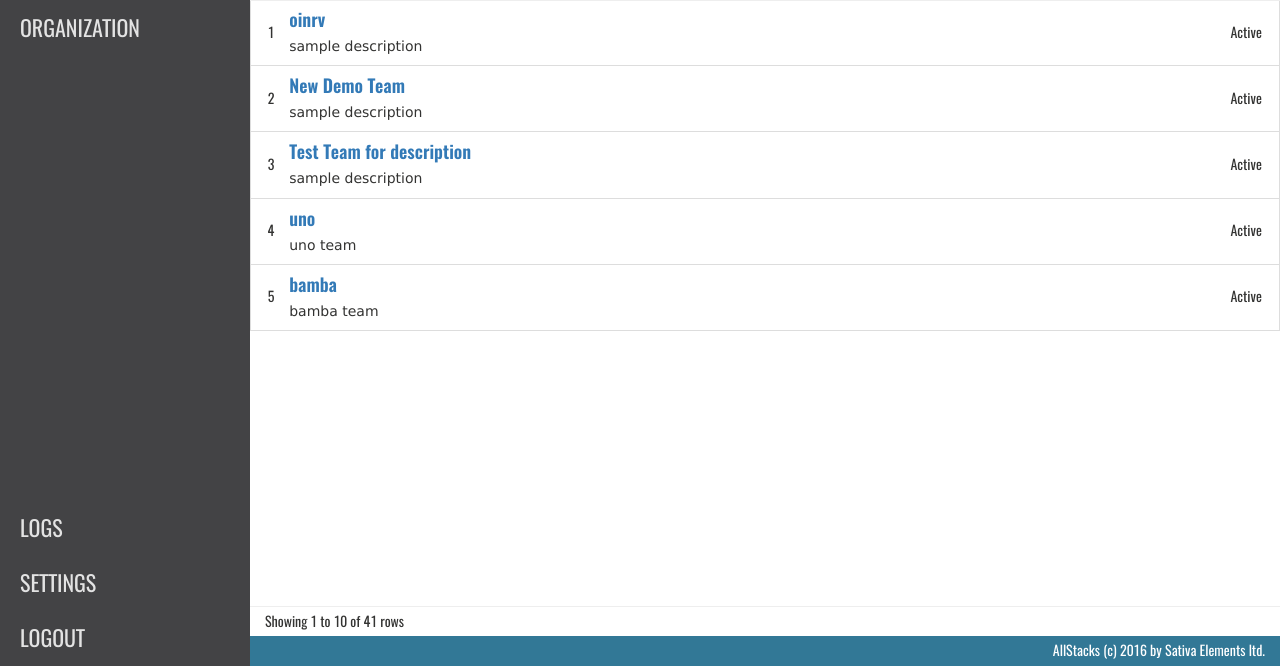
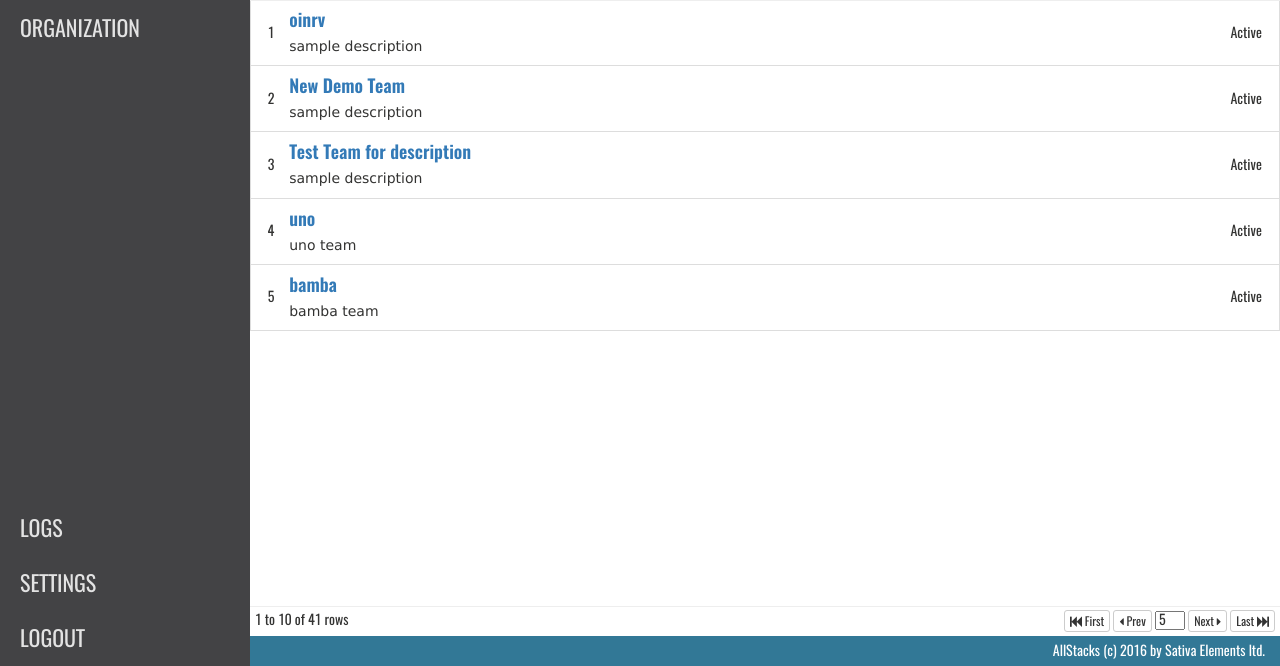
Before and after one commit to elston/onboardingapp, a Django app: template templates/team/index.html in a window 1280 px wide. Shown: the part 134-800 px from the top of the page. Run offline with Django 3.2, Linux system fonts and the light colour scheme; data comes from the database, SQL or seed files in the repository; both versions use the stored data as it was after the commit; tables that the repository leaves empty hold one stand-in row (values such as "Sample post"); the template is opened without the code that fills it: values that come from a table or form of the project are taken from there, most other values are stand-ins (such as "Sample title", 1, 10 or a date in 2020); parts of the project's set-up code (start-up, migrations or seed data) failed here and were passed over; some libraries are stand-ins or nearby versions.

Commit message:
next commit

```diff
--- a/static/furst/css/dialog.css
+++ b/static/furst/css/dialog.css
@@ -18,6 +18,11 @@
 
 .dialog-box p{
     font-family: oswald-reg;
+    text-align: center;
+}
+
+.dialog-box .row{
+    text-align: center;
 }
 
 @media only screen and (max-width: 768px) {
--- /dev/null
+++ b/static/furst/mask.js
@@ -0,0 +1,26 @@
+$.ns('Cls.Mask');
+Cls.Mask = $.inherit($.util.Observable, {
+    mask_id:null,
+    mask_el:null,
+    // ...
+    constructor : function(config){
+        // ..
+        $.extend(this, config);
+
+        // ...
+        this.mask_el      = $("#"+this.mask_id);
+        // ..
+        Cls.Mask.superclass.constructor.call(this, config);
+        // ..
+    },
+
+    mask:function () {
+        // ..
+        this.mask_el.css('display','block');
+    },
+
+    unmask:function (argument) {
+        // ...
+        this.mask_el.css('display','none');
+    },
+});
--- a/static/furst/toolbox.js
+++ b/static/furst/toolbox.js
@@ -27,13 +27,10 @@ Cls.ToolboxList = $.inherit($.util.Observable, {
 
     create:function (e) {
         // ...
-        // var me = e.data;
-        // // ...
-        // e.preventDefault();
-        // me.form.open();
-
-        this.shdowing_el    = $("#team-list-shdowing");
-        this.shdowing_el.css('display','block');
+        var me = e.data;
+        // ...
+        e.preventDefault();
+        me.form.open();
     },
 
     remove:function (e) {
--- a/static/team/css/list.css
+++ b/static/team/css/list.css
@@ -27,7 +27,7 @@
 /*
 * Paginator
 */
-#team-list-paginator {
+.paginator {
 
     /*decoration*/
     background: #fff;
@@ -38,26 +38,38 @@
     width: 100%;
     z-index: 3;
     bottom: 0px;
-    padding: 5px 15px;
+    padding: 3px 0px;
     height: 30px;
 }
+.paginator .total {
+    padding: 0px 5px;
+}
 
+.paginator .bottons {
+    text-align: right;
+    padding: 0px 5px;
+    vertical-align: middle;
+}
 
+.paginator .bottons input{
+    height: 19px;
+    width: 30px;
+}
 /*
 *   wrapper
 */
 #team-list-wrapper{
     position: relative;
     top: 53px;
-    height: calc(100% - 53px);
+    height: calc(100% - 53px - 30px);
     overflow-y: auto;
     /*margin-top: calc(80px);*/
 }
 
 @media (max-width:768px) {
     #team-list-wrapper {
-    top: 97px;
-    height: calc(100% - 97px);
+        top: 97px;
+        height: calc(100% - 97px - 30px);
     }
 
 }
--- a/static/team/init.js
+++ b/static/team/init.js
@@ -42,4 +42,10 @@ $(function($){
         list:App.TeamList,
     });
 
+    // ....
+    $.ns('App.TeamListMask');
+    App.TeamListMask = new Cls.Mask({
+        mask_id:'team-list-mask',
+    });
+
 });
--- a/templates/account/logout_dialog.html
+++ b/templates/account/logout_dialog.html
@@ -5,9 +5,11 @@
     <p>{% trans 'Are you sure you want to sign out?' %}</p>
     <form method="post" action="{% url 'account_logout' %}">
         {% csrf_token %}
-        <input class="acc-btn btn btn-primary" type="submit" value="{% trans 'Sign Out' %}">
-        <button id="logout-dialog__close-btn" type="button" class="btn btn-primary">
-            Cancel
-        </button>
+        <div class="row">
+            <input class="acc-btn btn btn-primary" type="submit" value="{% trans 'Sign Out' %}">
+            <button id="logout-dialog__close-btn" type="button" class="btn btn-primary">
+                Cancel
+            </button>
+        </div>
     </form>
 </div>
--- a/templates/team/index.html
+++ b/templates/team/index.html
@@ -78,10 +78,25 @@
 </div>
 
 <!-- paginator -->
-<div id="team-list-paginator">Showing 1 to 10 of 41 rows</div>
+<div id="team-list-paginator" class="paginator">
+    <div class="col-lg-6 col-sm-6 col-xs-4 total">
+        1 to 10 of 41 rows
+    </div>
+    <div class="col-lg-6 col-sm-6 col-xs-8 bottons">
+        <button type="submit" class="btn btn-default btn-xs " id="nav_first">
+            <i class="fa fa-fast-backward"></i> First</button>
+        <button type="submit" class="btn btn-default btn-xs " id="nav_prev">
+            <i class="fa fa-caret-left"></i> Prev</button>
+        <input type="text" name="pageNm" value="5">
+        <button type="submit" class="btn btn-default btn-xs " id="nav_next">
+            Next <i class="fa fa-caret-right"></i></button>
+        <button type="submit" class="btn btn-default btn-xs " id="nav_last">
+            Last <i class="fa fa-fast-forward"></i></button>
+    </div>
+</div>
 
 <!-- mask -->
-<div id="team-list-shdowing" class="mask-shdowing"><div id="mask-shdowing-loader"></div></div>
+<div id="team-list-mask" class="mask-shdowing"><div id="mask-shdowing-loader"></div></div>
 
 {% endblock %}
 
@@ -98,6 +113,7 @@
 <script src="{% static 'furst/form.js' %}"></script>
 <script src="{% static 'furst/list.js' %}"></script>
 <script src="{% static 'furst/toolbox.js' %}"></script>
+<script src="{% static 'furst/mask.js' %}"></script>
 
 <script src="{% static 'team/init.js' %}"></script>
 {% endblock %}
```
Also changed, not shown: db.sqlite3.
